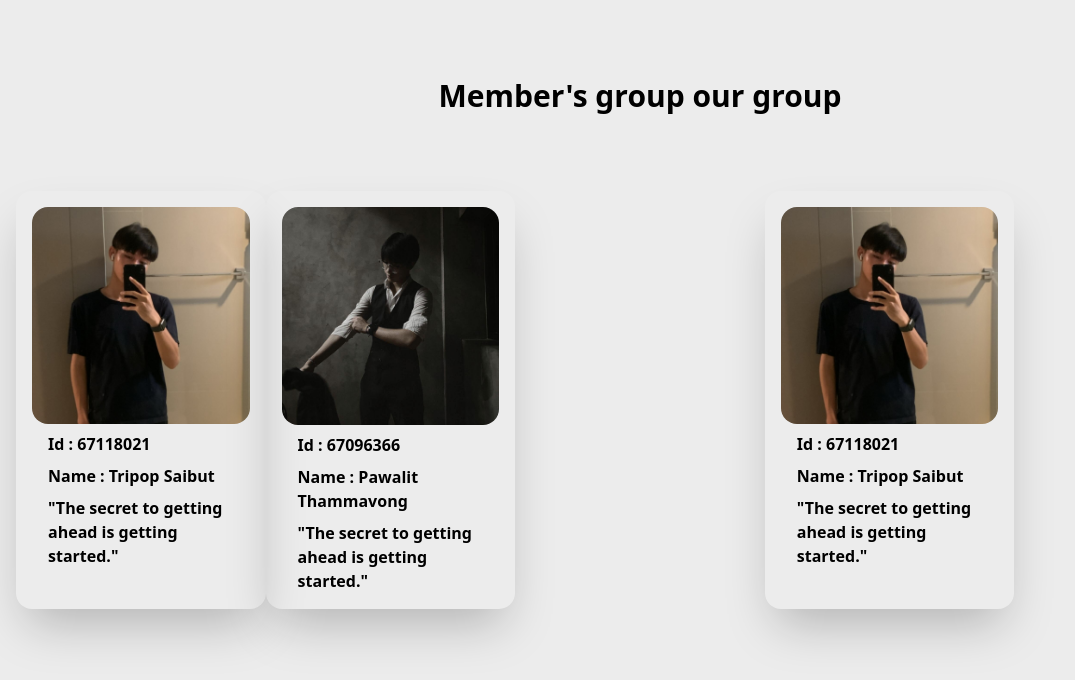
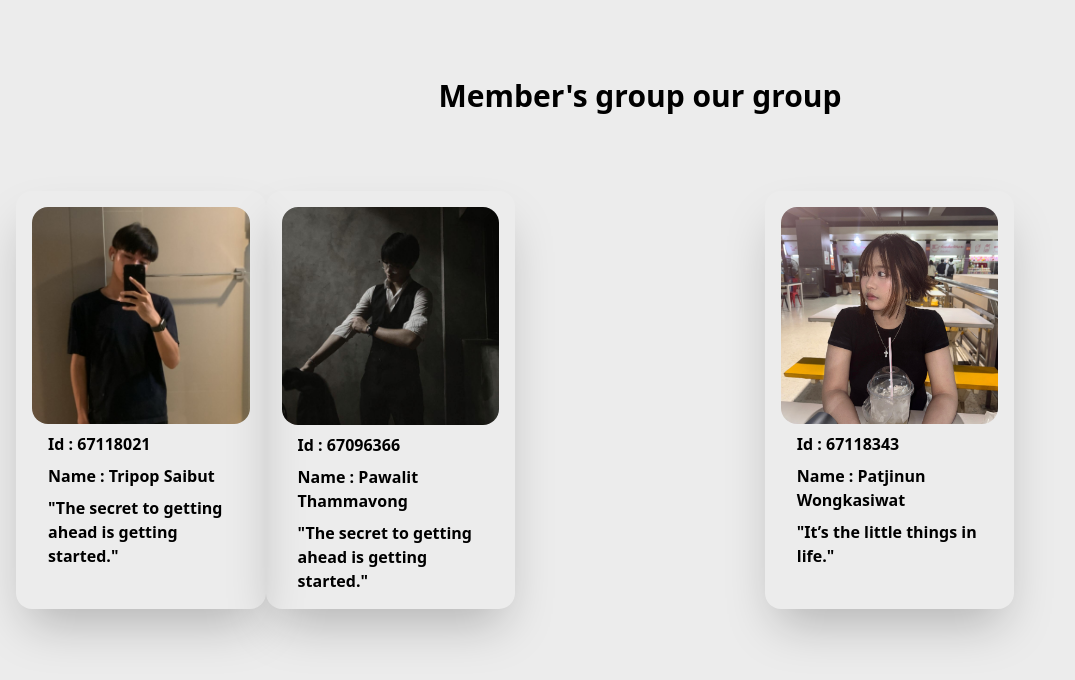
Before and after one commit to grillpork/CSI205_TEAM, a React (Vite) app: page / in a window 1280 px wide. Shown: the top 680 px of the page, without its empty margins (0-1075 px from the left). Built offline with nearby package versions, Linux system fonts and the light colour scheme.

Commit message:
Update noodee

```diff
--- a/src/components/Noodee.jsx
+++ b/src/components/Noodee.jsx
@@ -5,17 +5,17 @@ const Noodee = () => {
     <div className=" p-4 rounded-2xl shadow-2xl w-fit space-y-2 font-bold">
       <img
         className=" rounded-2xl w-sm"
-        src="/src/assets/muping.jpg"
-        alt="muping"
+        src="/src/assets/noodee.jpg"
+        alt="noodee"
       />
       <div className=" space-y-2 px-4">
         <p>
-          Id : <span>67118021</span>
+          Id : <span>67118343</span>
         </p>
         <p>
-          Name : <span>Tripop Saibut</span>
+          Name : <span>Patjinun Wongkasiwat</span>
         </p>
-        <p>"The secret to getting ahead is getting started."</p>
+        <p>"It’s the little things in life."</p>
       </div>
     </div>
   )
```
Also changed, not shown: src/assets/noodee.jpg (added).
